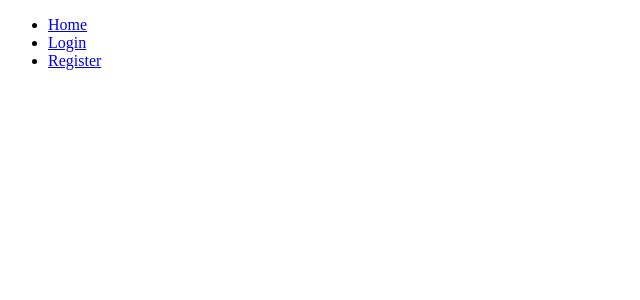
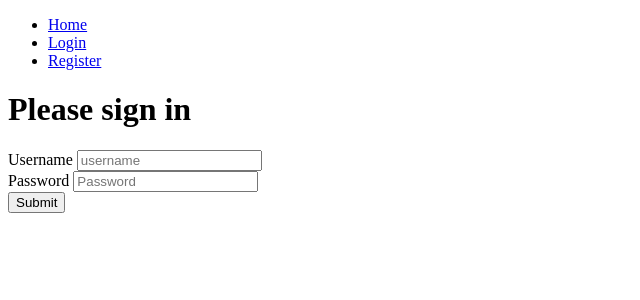
Before and after one commit to rogerramosruiz/todo, a SvelteKit app in the folder frontend/: page /login in a window 1280 px wide. Shown: the top 300 px of the page, without its empty margins (0-640 px from the left). Built offline with nearby package versions, Linux system fonts and the light colour scheme; no server answers.

Commit message:
frontend login

```diff
--- a/frontend/src/routes/login/+page.svelte
+++ b/frontend/src/routes/login/+page.svelte
@@ -0,0 +1,32 @@
+<script>
+    import { goto } from '$app/navigation';
+    import {request} from '../../lib/request/request'
+
+    let username="", password = ""
+
+    $: submit = async() =>{
+        const response = await request('api/v1/auth/login',false, 'POST',  {
+            username,
+            password
+        })
+        const data = await response.json()
+        localStorage.accessToken = data.access_token
+        localStorage.refreshToken = data.refresh_token
+        goto('/')
+    }
+</script>
+
+<main>
+    <form on:submit|preventDefault={submit}>
+        <h1>Please sign in</h1>
+        <div>
+            <label for="username">Username</label>
+            <input id="username" type="text" bind:value ={username} placeholder="username">
+        </div>
+        <div>
+            <label for="password">Password</label>
+            <input id="password" type="password" bind:value = {password} placeholder="Password">
+        </div>
+        <button type="submit">Submit</button>
+    </form>
+</main>
```
